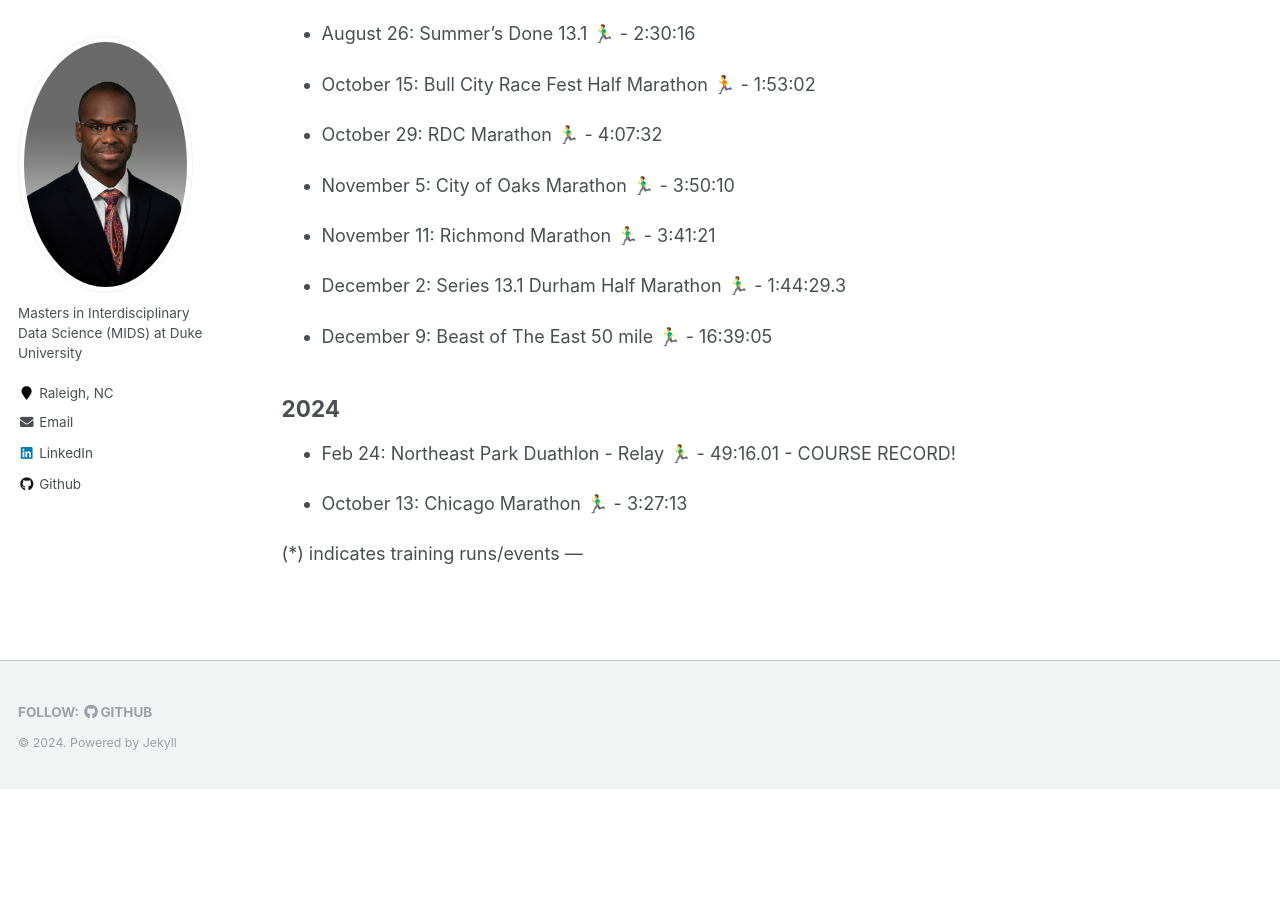
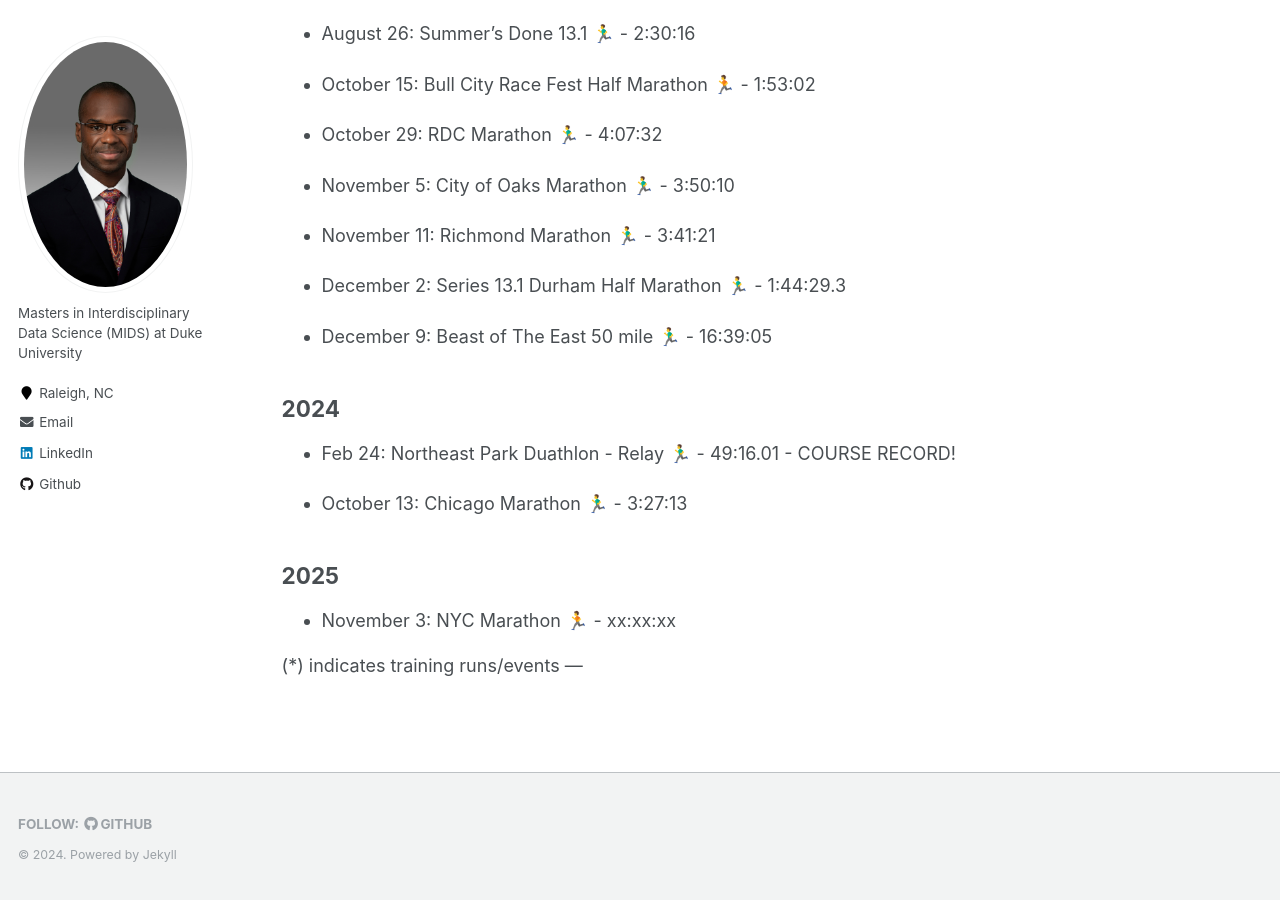
Before and after one commit to caratliff/caratliff.github.io, a Jekyll site: the page built from _pages/race-calendar.md, in a window 1280 px wide and 900 px high, scrolled down 1508 px. Built offline with Jekyll 4.4.1, drawn with Linux system fonts in a browser that asks for light colours; before the commit the page ends 2297 px from its top, so only the background shows below that.

Commit message:
Update race-calendar.md

```diff
--- a/_pages/race-calendar.md
+++ b/_pages/race-calendar.md
@@ -76,6 +76,12 @@ permalink: /race-calendar/
 
 - October 13: Chicago Marathon 🏃‍♂️ - 3:27:13
 
+## 2025
+
+- November 3: NYC Marathon 🏃 - xx:xx:xx
+
+
+
 (*) indicates training runs/events
 <!-- One 70.3, one 13.1, one 140.6, and one 26.2 every year -->
 ---
```
